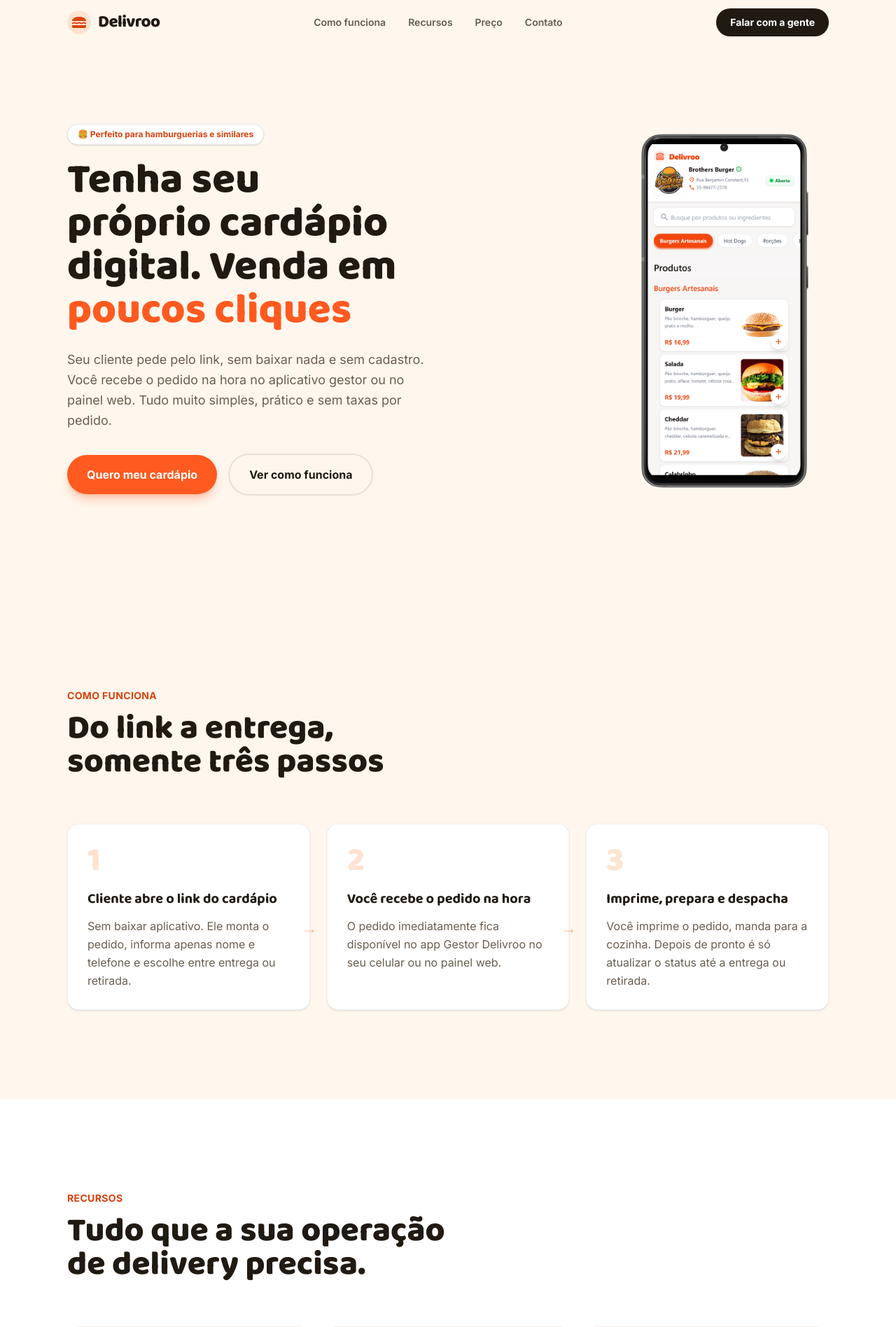
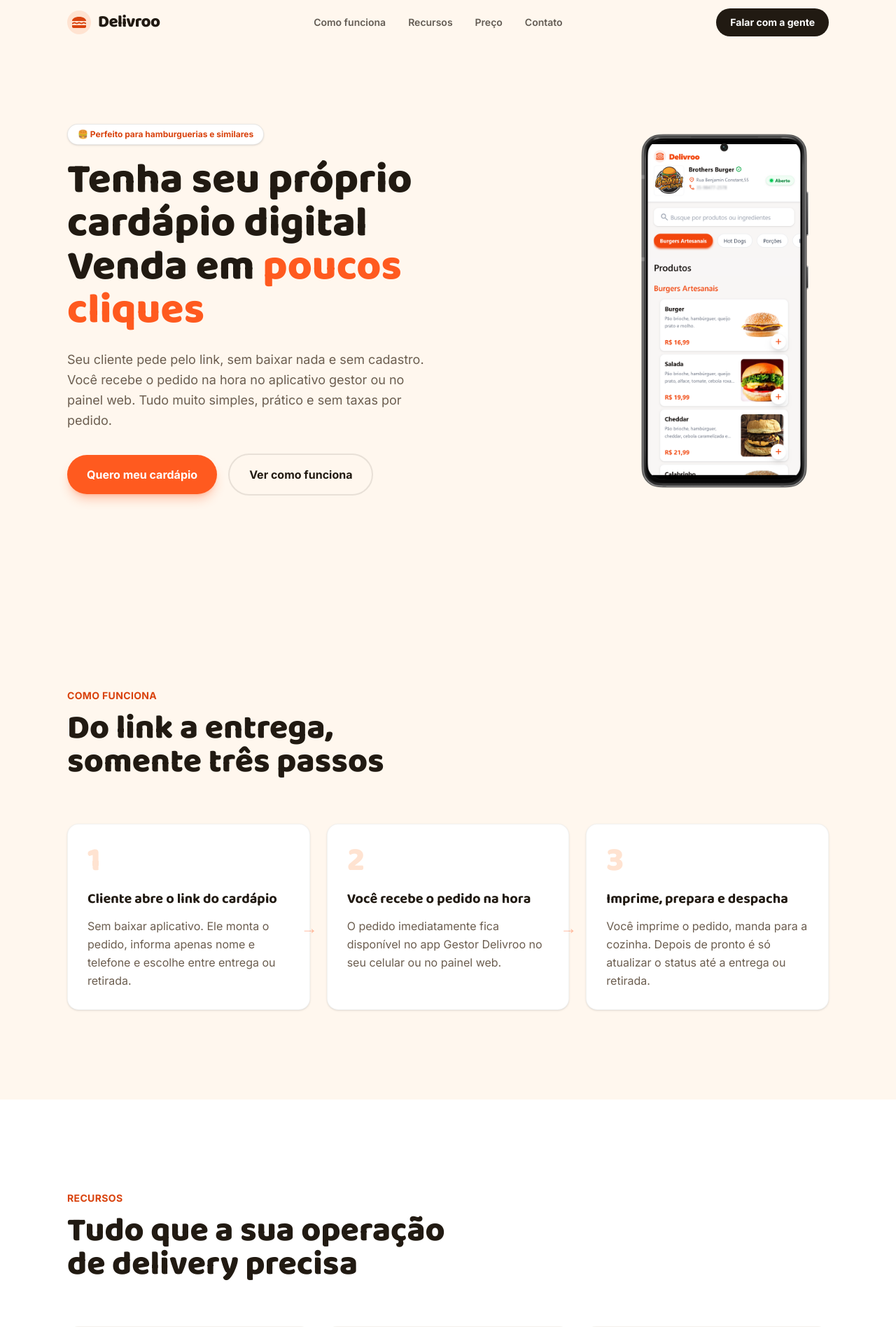
Before and after one commit to jccintr/delivroo-landing-page, a React (Vite) app: page / in a window 1280 px wide. Shown: the top 1896 px of the page at 70% size. Built offline with nearby package versions, Linux system fonts and the light colour scheme.

Commit message:
atualizado titulos

```diff
--- a/src/sections/Features.jsx
+++ b/src/sections/Features.jsx
@@ -38,7 +38,7 @@
         <div className="max-w-xl mb-16">
           <span className="text-orange-deep font-bold text-sm uppercase tracking-wide">Recursos</span>
           <h2 className="font-display font-extrabold text-4xl sm:text-5xl text-ink mt-3 text-balance">
-            Tudo que a sua operação de delivery precisa.
+            Tudo que a sua operação de delivery precisa
           </h2>
         </div>
         <div className="grid sm:grid-cols-2 lg:grid-cols-3 gap-5">
--- a/src/sections/Hero.jsx
+++ b/src/sections/Hero.jsx
@@ -13,7 +13,7 @@
             🍔 Perfeito para hamburguerias e similares
           </span>
           <h1 className="font-display font-extrabold text-[2.6rem] leading-[1.05] sm:text-6xl sm:leading-[1.03] text-ink mt-5 text-balance">
-            Tenha seu próprio cardápio digital. Venda em {" "}
+            Tenha seu próprio cardápio digital<br/> Venda em {" "}
             <span className="text-orange">poucos cliques</span>
           </h1>
           <p className="text-lg text-ink-soft mt-6 max-w-lg leading-relaxed">
```
Also changed, not shown: src/assets/tela-principal-mobile.png.
